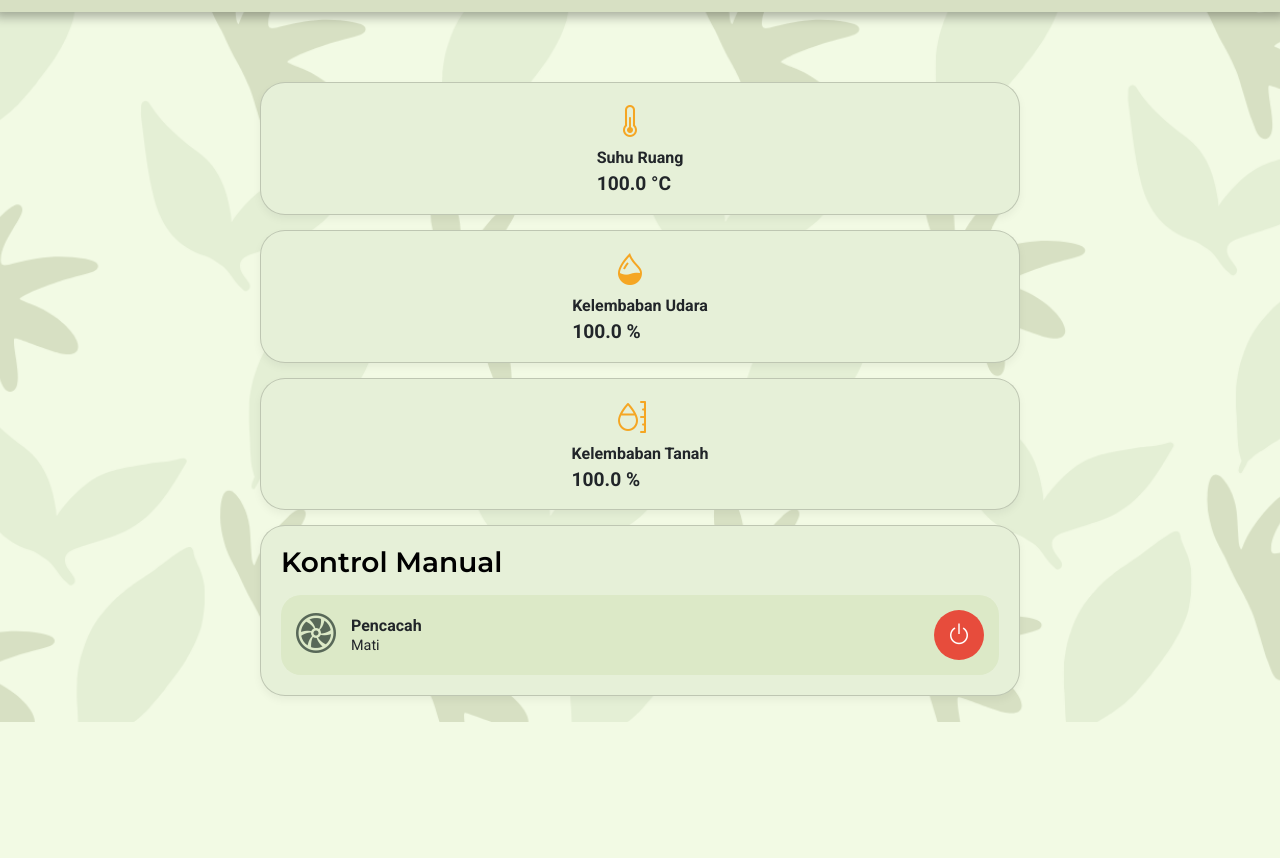
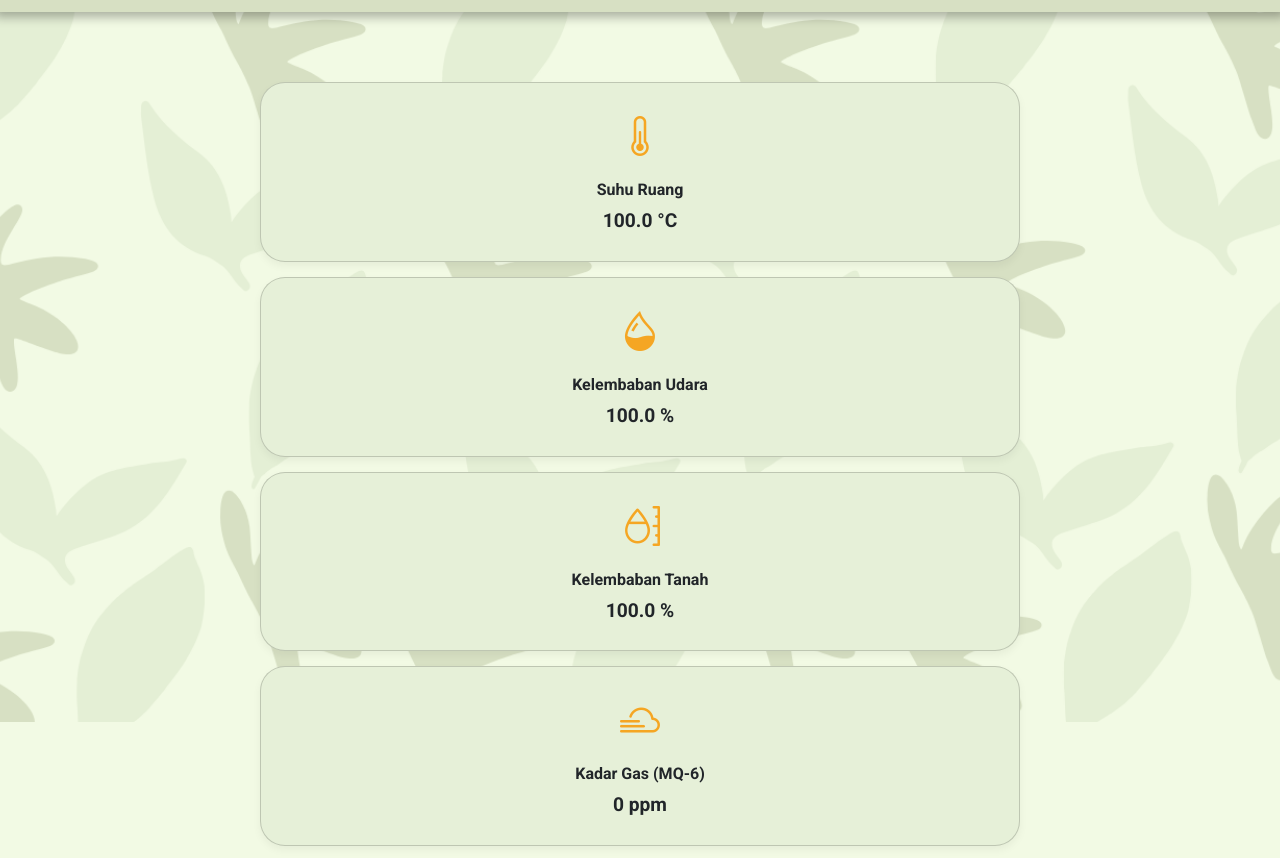
Before and after one commit to dappahsn/BioCompost-Buddy, a plain HTML site: page home.html in a window 1280 px wide. Shown: the part 78-936 px from the top of the page. Before the commit the page ends 800 px from the top, so only its background shows below. Drawn offline with Linux system fonts and the light colour scheme.

Commit message:
Update 0.3

```diff
--- a/assets/css/main.css
+++ b/assets/css/main.css
@@ -215,10 +215,26 @@ h1, h2, h3, h4, h5, h6 {
   align-items: center;
 }
 
+/* === Diperbarui agar semua isi card sensor rata tengah === */
+.sensor-card {
+  flex-direction: column;         /* ikon di atas teks */
+  justify-content: center;
+  align-items: center;
+  text-align: center;
+  padding: 25px 15px;
+}
+
 .sensor-card i {
-  font-size: 2rem;
+  font-size: 2.5rem;
   color: #f5a623;
-  margin-right: 20px;
+  margin-bottom: 10px;            /* jarak antara ikon dan teks */
+}
+
+.sensor-info {
+  display: flex;
+  flex-direction: column;
+  align-items: center;
+  justify-content: center;
 }
 
 .sensor-info p {
@@ -230,8 +246,10 @@ h1, h2, h3, h4, h5, h6 {
 .sensor-info span {
   font-size: 1.2rem;
   font-weight: 700;
+  margin-top: 5px;
 }
 
+/* Kontrol Manual tetap seperti semula */
 .manual-control-card {
   flex-direction: column;
   align-items: flex-start;
--- a/home.html
+++ b/home.html
@@ -47,7 +47,7 @@
 
   <main class="main" style="background: url('assets/img/BG.png') no-repeat center center/cover; height:100vh;">
       <!-- Section Home -->
-      <section id="home" style="padding-top: 10rem;" >
+      <section id="home" style="padding-top: 10rem;">
         <div class="card sensor-card">
             <i class="bi bi-thermometer-half"></i>
             <div class="sensor-info">
@@ -72,6 +72,15 @@
             </div>
         </div>
 
+        <!-- Sensor MQ-6 -->
+        <div class="card sensor-card">
+            <i class="bi bi-cloud-fog2"></i>
+            <div class="sensor-info">
+                <p>Kadar Gas (MQ-6)</p>
+                <span>0 ppm</span>
+            </div>
+        </div>
+
         <div class="card manual-control-card">
             <h3>Kontrol Manual</h3>
             <div class="control-item" id="chopper-control">
@@ -84,8 +93,8 @@
                 </button>
             </div>
         </div>
+    </section>
 
-    </section>
 
   <!-- Scroll Top -->
   <a href="#" id="scroll-top" class="scroll-top d-flex align-items-center justify-content-center"><i class="bi bi-arrow-up-short"></i></a>
```
